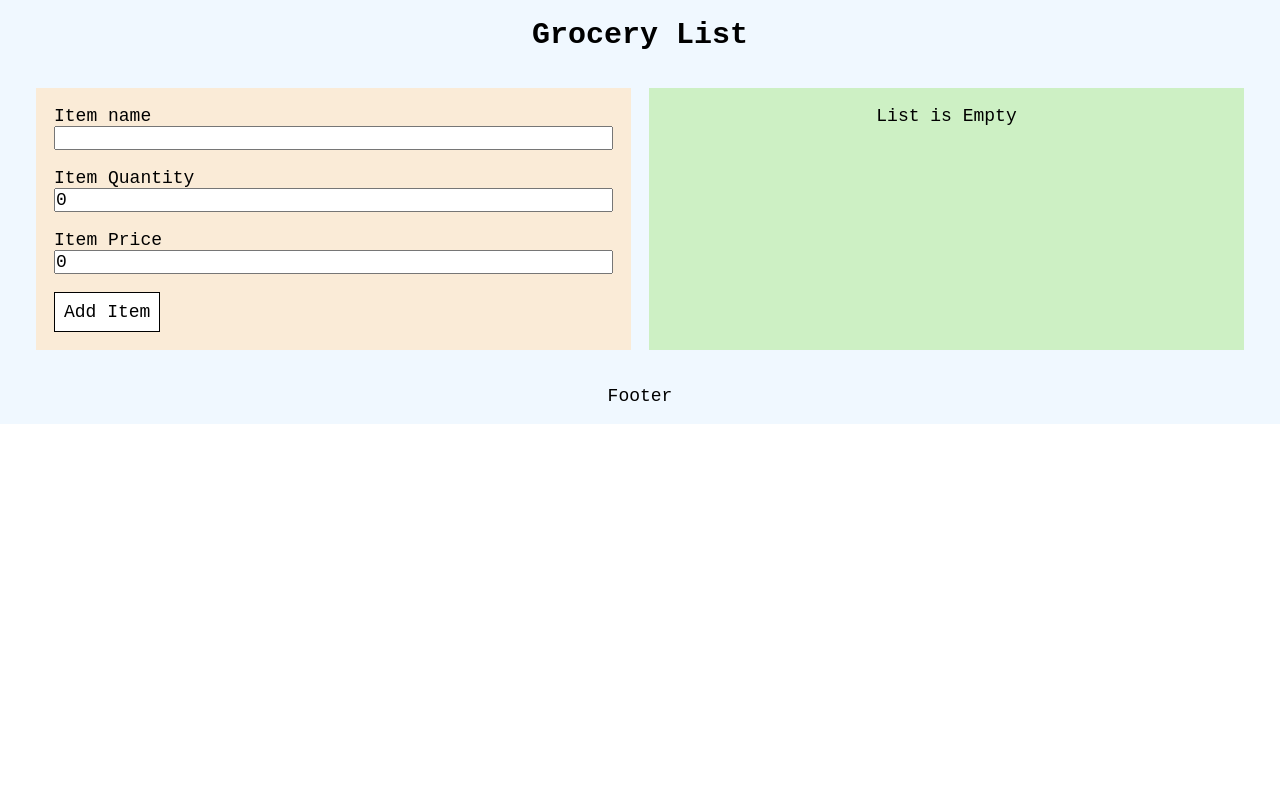
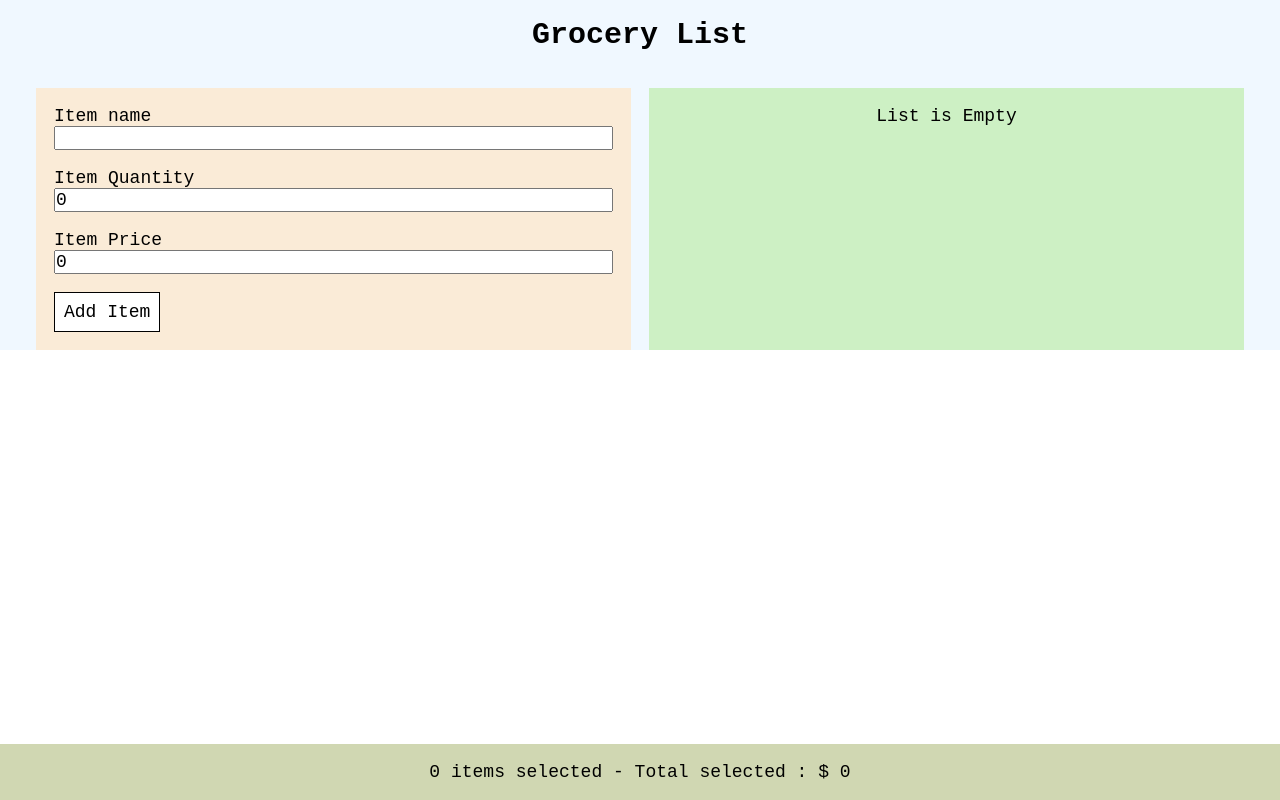
Before and after one commit to nabilkhmissi/ReactJs-first-app, a React (Create React App) app: page / in a window 1280 px wide. Built offline with nearby package versions, Linux system fonts and the light colour scheme.

Commit message:
update footer

```diff
--- /dev/null
+++ b/src/components/grocery/footer.js
@@ -0,0 +1,11 @@
+export default function Footer({ selectedItems }) {
+  const totalSelected = selectedItems.reduce(
+    (acc, item) => (acc += item.price * item.quantity),
+    0
+  );
+  return (
+    <div className="footer">
+      {selectedItems.length} items selected - Total selected : $ {totalSelected}
+    </div>
+  );
+}
--- a/src/components/grocery/grocery-add.js
+++ b/src/components/grocery/grocery-add.js
@@ -6,6 +6,7 @@ export default function GroceryAdd({ addNewItem }) {
     quantity: 0,
     price: 0,
     done: false,
+    selected: false,
   });
 
   function handleNameChange(e) {
--- a/src/components/grocery/grocery-list.js
+++ b/src/components/grocery/grocery-list.js
@@ -1,7 +1,12 @@
-export default function GroceryList({ items, onDelete, handleDone }) {
+export default function GroceryList({
+  items,
+  onDelete,
+  handleDone,
+  handleItemSelected,
+}) {
   const itemList = items.map((e) => (
     <li key={e.id}>
-      <input type="checkbox" onChange={() => handleDone(e.id)} />
+      <input type="checkbox" onChange={() => handleItemSelect(e.id)} />
       {e.done ? (
         <s>
           {e.name}
@@ -18,6 +23,10 @@ export default function GroceryList({ items, onDelete, handleDone }) {
       </button>
     </li>
   ));
+
+  function handleItemSelect(id) {
+    handleItemSelected(id);
+  }
   if (items.length === 0) {
     return <span style={{ textAlign: "center" }}>List is Empty</span>;
   }
--- a/src/components/grocery/grocery.js
+++ b/src/components/grocery/grocery.js
@@ -1,6 +1,7 @@
 import { useState } from "react";
 import GroceryList from "./grocery-list";
 import GroceryAdd from "./grocery-add";
+import Footer from "./footer";
 
 export default function Grocery() {
   const [list, setList] = useState([]);
@@ -9,8 +10,16 @@ export default function Grocery() {
     return (acc += item.price * item.quantity);
   }, 0);
 
+  const selectedItems = list.filter((item) => item.selected);
+
   function handleDelete(id) {
     setList([...list.filter((e) => e.id !== id)]);
+  }
+
+  function handleItemSelected(id) {
+    setList(
+      list.map((i) => (i.id === id ? { ...i, selected: !i.selected } : i))
+    );
   }
 
   function handleItemAdd(item) {
@@ -42,6 +51,7 @@ export default function Grocery() {
               items={list}
               onDelete={handleDelete}
               handleDone={handleDone}
+              handleItemSelected={handleItemSelected}
             />
           </ul>
           {total !== 0 && (
@@ -51,7 +61,7 @@ export default function Grocery() {
           )}
         </div>
       </div>
-      <div className="footer">Footer</div>
+      <Footer selectedItems={selectedItems} />
     </div>
   );
 }
--- a/src/index.css
+++ b/src/index.css
@@ -147,5 +147,10 @@ ul > li:nth-child(even) {
 .footer {
   text-align: center;
   padding: 1rem 0;
+  position: fixed;
+  bottom: 0;
+  right: 0;
+  left: 0;
+  background-color: #d0d7b2;
 }
 /* grocery end */
```
